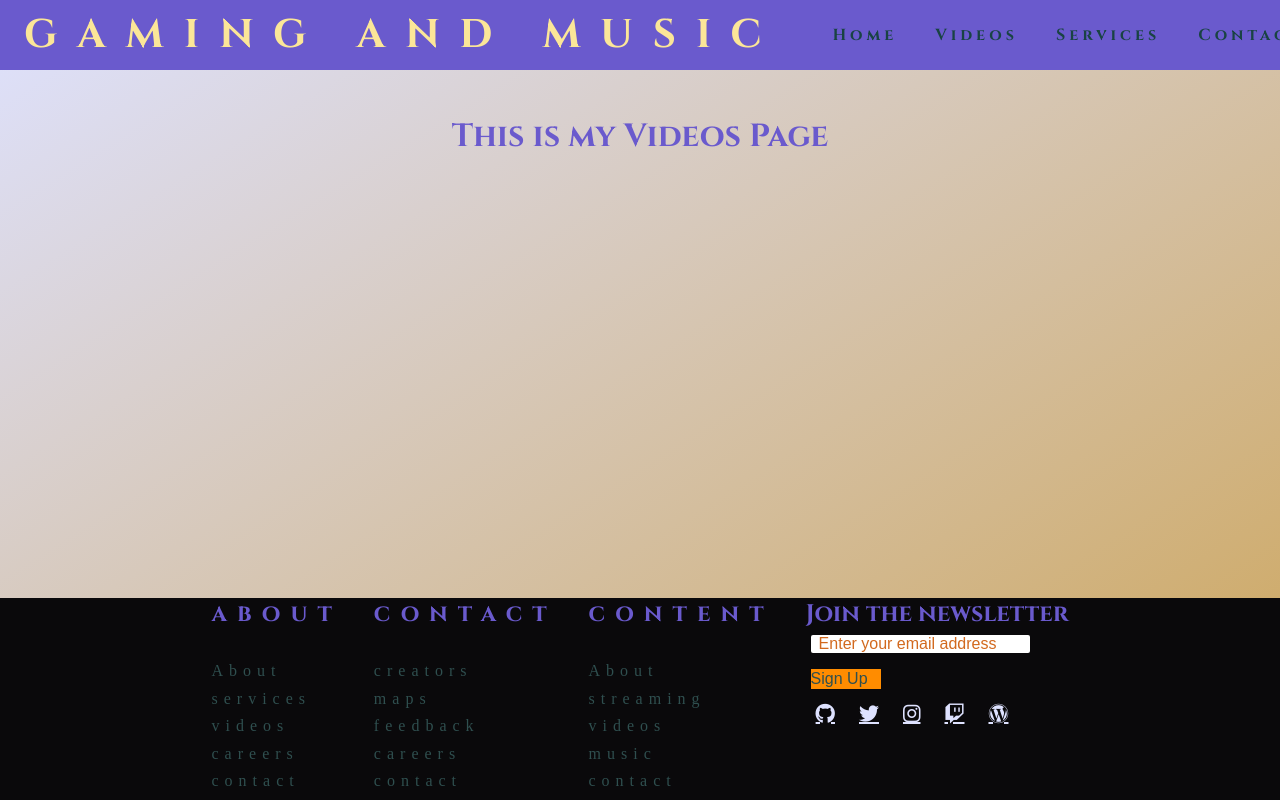
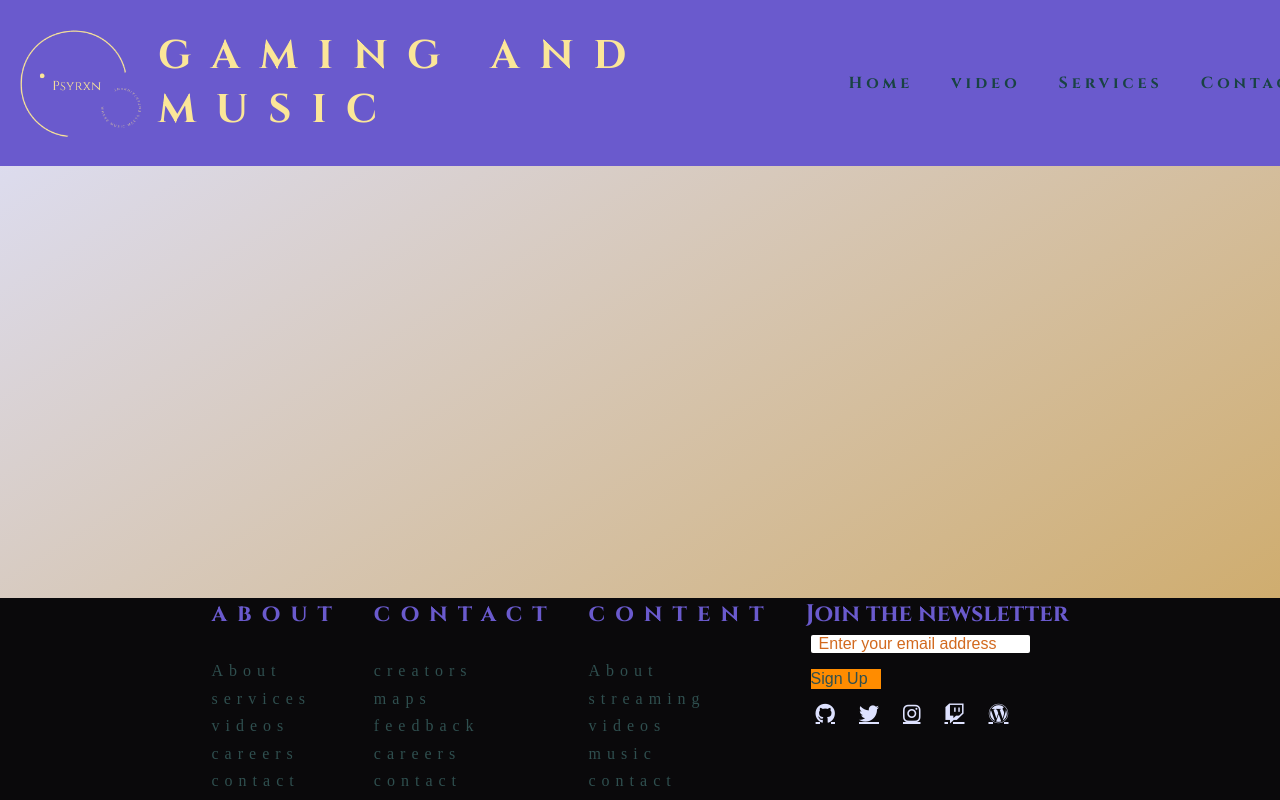
Before and after one commit to xCcastrox/final-project, a plain HTML site: page video.html in a window 1280 px wide. Drawn offline with Linux system fonts and the light colour scheme; a web font is replaced by a local one.

Commit message:
routing fix

```diff
--- a/video.html
+++ b/video.html
@@ -11,13 +11,14 @@
 </head>
 <body>
     <header>
-        <nav>
+         <nav>
+            <img src="img/psyrxn.png" alt="logo" class="logo">
             <div class="heading">
                 <h4>Gaming and Music</h4>
             </div>
             <ul class="nav-links">
                 <li><a href="index.html">Home</a></li>
-                <li><a href="videos.html">Videos</a></li>
+                <li><a href="video.html">video</a></li>
                 <li><a href="services.html">Services</a></li>
                 <li><a href="contact.html">Contact</a></li>
 
```
Also changed, not shown: contact.html (+3 -1 lines), services.html (+4 -2 lines).
